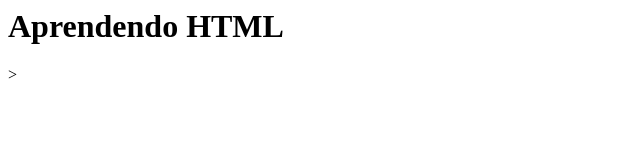
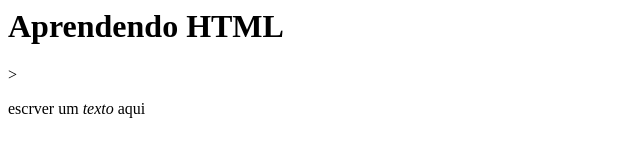
Before and after one commit to Juliana-Repossi/Aprendendo_principios_web, a plain HTML site: page index.html in a window 1280 px wide. Shown: the whole page, without its empty margins (0-640 px from the left). Drawn offline with Linux system fonts and the light colour scheme.

Commit message:
Update index.html

```diff
--- a/index.html
+++ b/index.html
@@ -1 +1,9 @@
 <h1>Aprendendo HTML</h1>>
+
+<!--
+comentáio e HTML
+-->
+
+<p>
+  escrver um <em>texto</em> aqui
+ </p>
```
